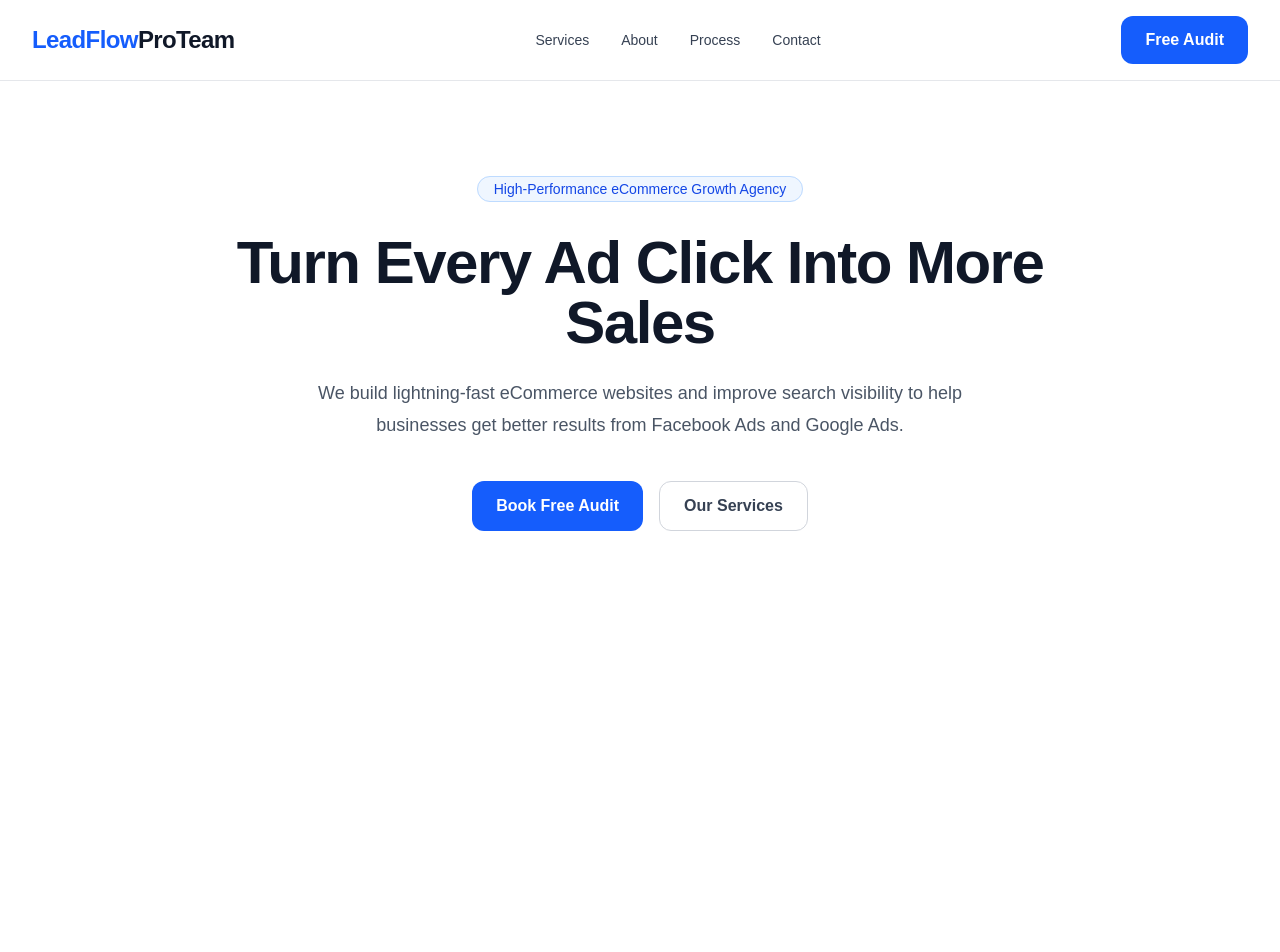
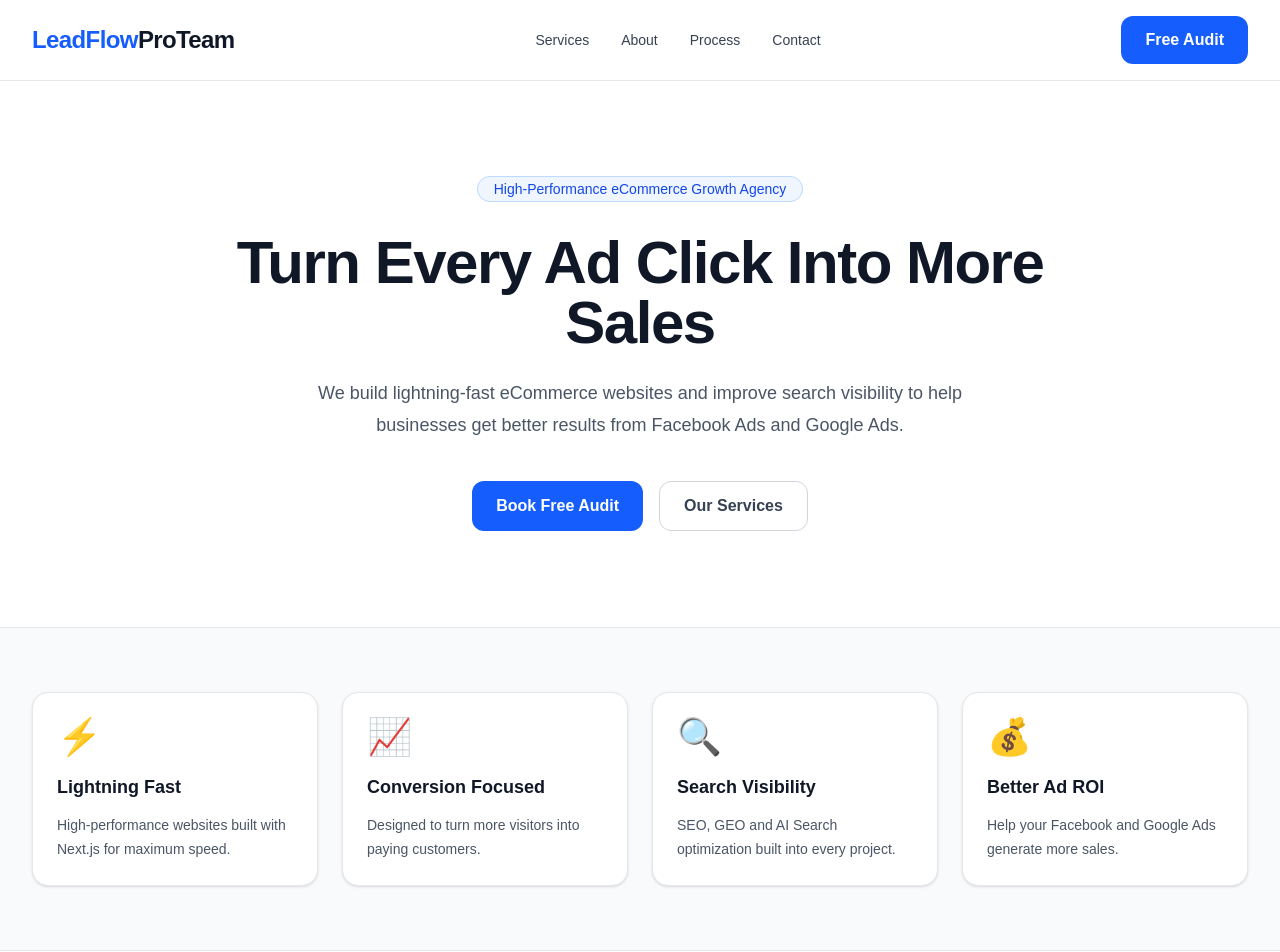
Before and after one commit to leadflowproteam/leadflowproteam, a Next.js app: page / in a window 1280 px wide. Shown: the top 952 px of the page. Before the commit the page ends 800 px from the top, so only its background shows below. Built offline with nearby package versions, Linux system fonts and the light colour scheme.

Commit message:
feat(home): add trust bar and services sections

```diff
--- a/app/page.tsx
+++ b/app/page.tsx
@@ -1,3 +1,5 @@
+import Services from "@/components/sections/Services";
+import TrustBar from "@/components/sections/TrustBar";
 import Header from "@/components/layout/Header";
 import Hero from "@/components/sections/Hero";
 
@@ -5,10 +7,11 @@ export default function HomePage() {
   return (
     <>
       <Header />
-
-      <main className="bg-white">
-        <Hero />
-      </main>
+<main className="bg-white">
+  <Hero />
+  <TrustBar />
+  <Services />
+</main>
     </>
   );
 }
--- /dev/null
+++ b/components/sections/Services.tsx
@@ -0,0 +1,76 @@
+import Button from "@/components/ui/Button";
+import Container from "@/components/ui/Container";
+
+const services = [
+  {
+    icon: "🚀",
+    title: "High-Performance eCommerce Websites",
+    description:
+      "Lightning-fast Next.js websites built to maximize conversions from Facebook and Google Ads.",
+  },
+  {
+    icon: "🔍",
+    title: "SEO + GEO + AI Search Optimization",
+    description:
+      "Improve your visibility across Google Search and AI-powered search platforms with modern optimization.",
+  },
+  {
+    icon: "📈",
+    title: "Conversion Rate Optimization",
+    description:
+      "Optimize landing pages, product pages, and user journeys to turn more visitors into customers.",
+  },
+  {
+    icon: "🤖",
+    title: "AI Inbox Automation",
+    description:
+      "Automate customer conversations on Facebook, Instagram, and WhatsApp. (Coming Soon)",
+  },
+];
+
+export default function Services() {
+  return (
+    <section className="py-24 bg-white">
+      <Container>
+        <div className="mx-auto max-w-3xl text-center">
+          <span className="text-sm font-semibold uppercase tracking-widest text-blue-600">
+            Our Services
+          </span>
+
+          <h2 className="mt-4 text-4xl font-bold tracking-tight text-gray-900">
+            Everything You Need to Grow Your eCommerce Business
+          </h2>
+
+          <p className="mt-6 text-lg text-gray-600">
+            We help advertising-driven eCommerce businesses build faster
+            websites, increase search visibility, and convert more visitors
+            into paying customers.
+          </p>
+        </div>
+
+        <div className="mt-16 grid gap-8 md:grid-cols-2">
+          {services.map((service) => (
+            <div
+              key={service.title}
+              className="rounded-2xl border border-gray-200 bg-white p-8 shadow-sm transition hover:-translate-y-1 hover:shadow-lg"
+            >
+              <div className="text-5xl">{service.icon}</div>
+
+              <h3 className="mt-6 text-2xl font-semibold text-gray-900">
+                {service.title}
+              </h3>
+
+              <p className="mt-4 leading-7 text-gray-600">
+                {service.description}
+              </p>
+            </div>
+          ))}
+        </div>
+
+        <div className="mt-14 text-center">
+          <Button>Book Free Strategy Call</Button>
+        </div>
+      </Container>
+    </section>
+  );
+}
--- /dev/null
+++ b/components/sections/TrustBar.tsx
@@ -0,0 +1,51 @@
+import Container from "@/components/ui/Container";
+
+const features = [
+  {
+    title: "Lightning Fast",
+    description: "High-performance websites built with Next.js for maximum speed.",
+    icon: "⚡",
+  },
+  {
+    title: "Conversion Focused",
+    description: "Designed to turn more visitors into paying customers.",
+    icon: "📈",
+  },
+  {
+    title: "Search Visibility",
+    description: "SEO, GEO and AI Search optimization built into every project.",
+    icon: "🔍",
+  },
+  {
+    title: "Better Ad ROI",
+    description: "Help your Facebook and Google Ads generate more sales.",
+    icon: "💰",
+  },
+];
+
+export default function TrustBar() {
+  return (
+    <section className="border-y border-gray-200 bg-gray-50 py-16">
+      <Container>
+        <div className="grid gap-6 md:grid-cols-2 xl:grid-cols-4">
+          {features.map((feature) => (
+            <div
+              key={feature.title}
+              className="rounded-2xl border border-gray-200 bg-white p-6 shadow-sm transition hover:-translate-y-1 hover:shadow-lg"
+            >
+              <div className="mb-4 text-4xl">{feature.icon}</div>
+
+              <h3 className="text-lg font-semibold text-gray-900">
+                {feature.title}
+              </h3>
+
+              <p className="mt-3 text-sm leading-6 text-gray-600">
+                {feature.description}
+              </p>
+            </div>
+          ))}
+        </div>
+      </Container>
+    </section>
+  );
+}
```
